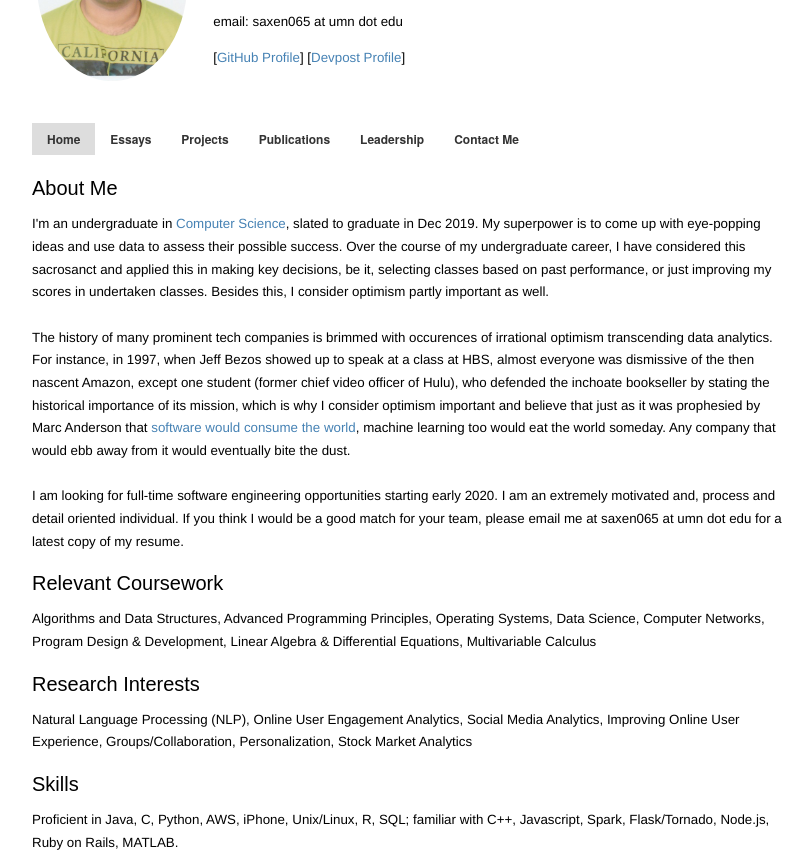
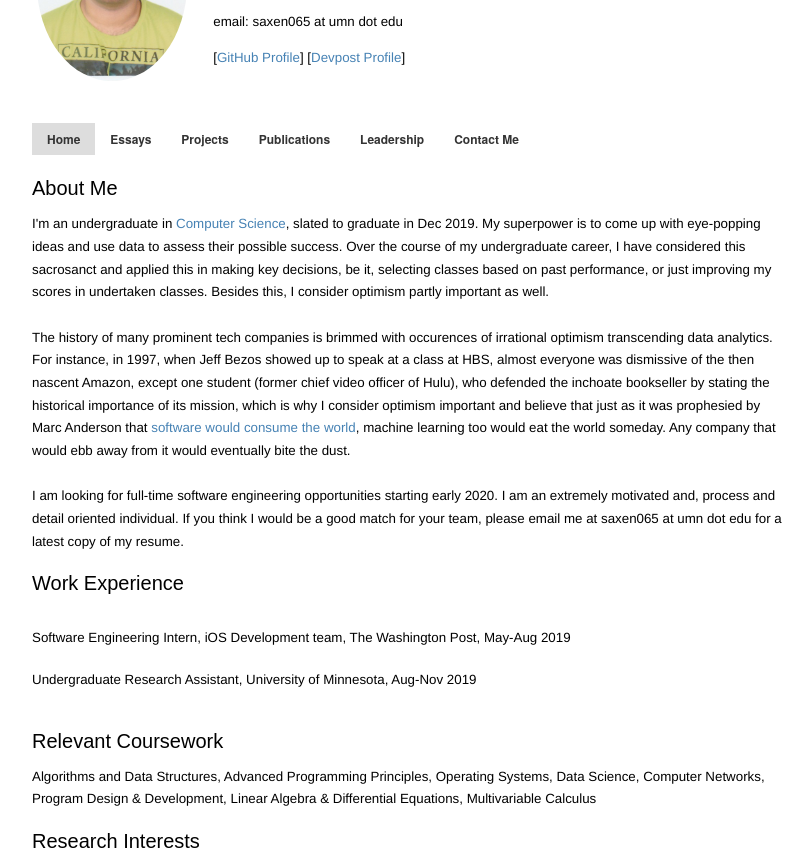
Before and after one commit to aditya800/personal-website, a plain HTML site: page index.html in a window 1280 px wide. Shown: the part 148-1011 px from the top of the page, without its empty margins (108-920 px from the left). Drawn offline with Linux system fonts and the light colour scheme.

Commit message:
Update index.html

```diff
--- a/index.html
+++ b/index.html
@@ -56,6 +56,10 @@ The history of many prominent tech companies is brimmed with occurences of irrat
 
 I am looking for full-time software engineering opportunities starting early 2020. I am an extremely motivated and, process and detail oriented individual. If you think I would be a good match for your team, please email me at saxen065 at umn dot edu for a latest copy of my resume.
  </p>
+ <h1>Work Experience</h1> <p>
+	<p> Software Engineering Intern, iOS Development team, The Washington Post, May-Aug 2019 </p>
+	<p> Undergraduate Research Assistant, University of Minnesota, Aug-Nov 2019 </p>
+	</p>
 
  <h1>Relevant Coursework</h1>
 
```
